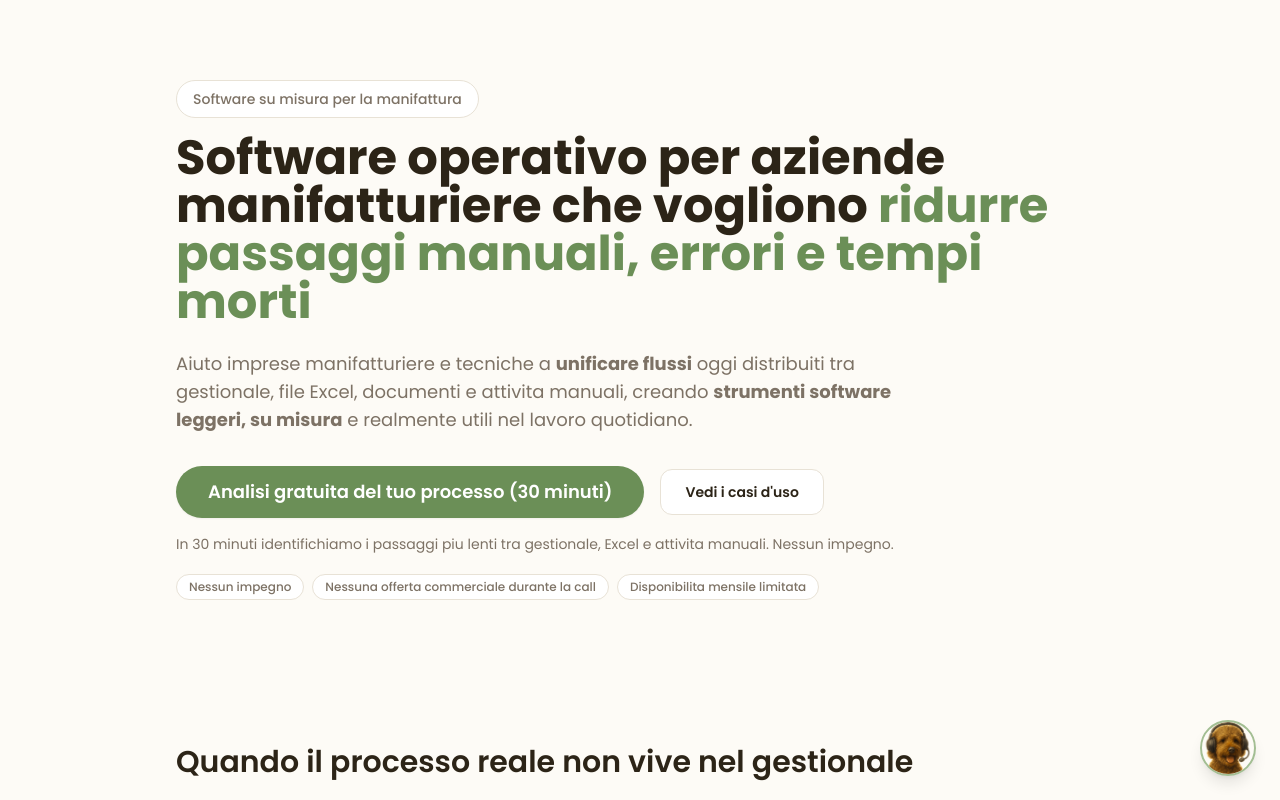
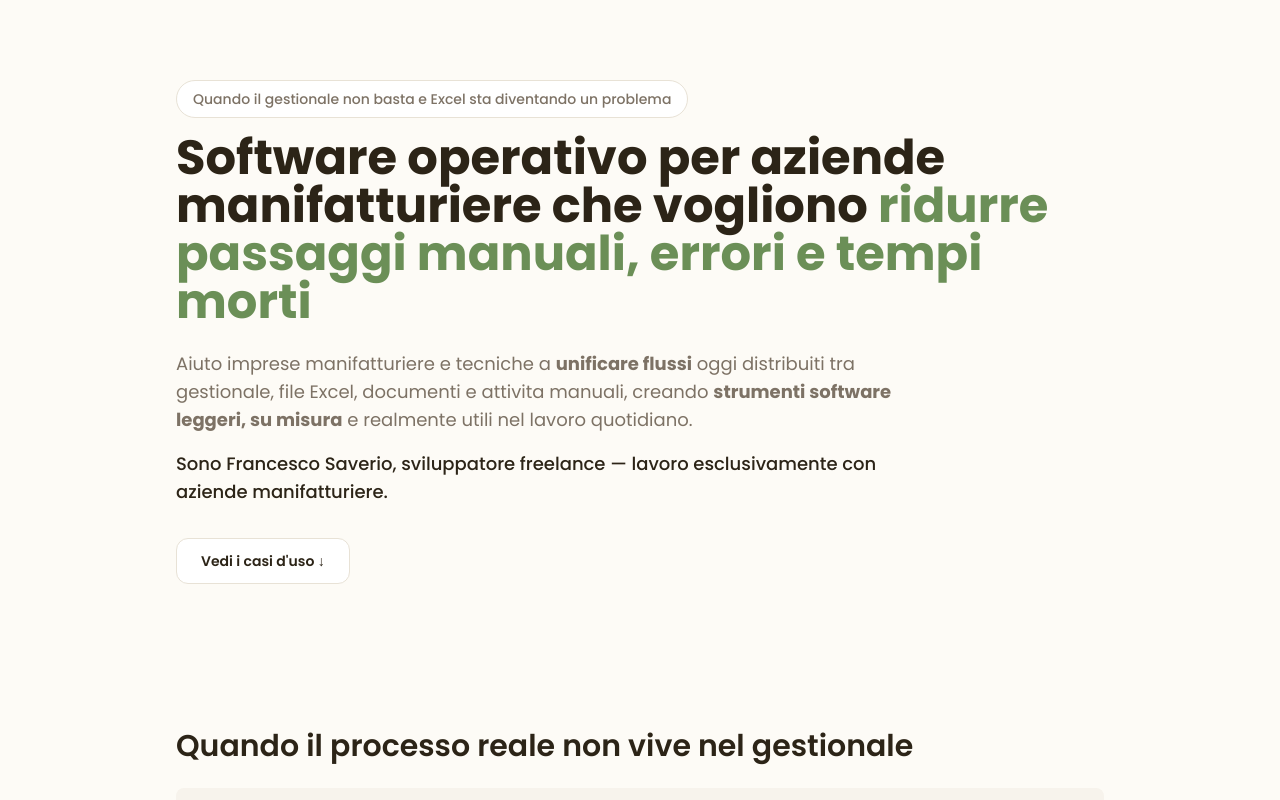
Before and after one commit to francemazzi/frasma, a Next.js app: page /manifattura in a window 1280 px wide. Shown: the top 800 px of the page. Built offline with nearby package versions, Linux system fonts and the light colour scheme.

Commit message:
feat: conditionally render ChatWidget based on route and update Manifattura page content for clarity and engagement

```diff
--- a/pages/_app.tsx
+++ b/pages/_app.tsx
@@ -2,6 +2,7 @@ import "../styles/globals.css";
 import type { AppProps } from "next/app";
 import { Poppins } from "next/font/google";
 import dynamic from "next/dynamic";
+import { useRouter } from "next/router";
 import { LanguageProvider } from "../lib/i18n/context";
 
 const poppins = Poppins({
@@ -16,12 +17,17 @@ const ChatWidget = dynamic(
   { ssr: false, loading: () => null }
 );
 
+const HIDE_CHAT_PATHS = ["/manifattura"];
+
 export default function App({ Component, pageProps }: AppProps) {
+  const router = useRouter();
+  const showChat = !HIDE_CHAT_PATHS.includes(router.pathname);
+
   return (
     <LanguageProvider>
       <div className={poppins.className}>
         <Component {...pageProps} />
-        <ChatWidget />
+        {showChat && <ChatWidget />}
       </div>
     </LanguageProvider>
   );
--- a/pages/manifattura.tsx
+++ b/pages/manifattura.tsx
@@ -71,7 +71,7 @@ const progetti = [
       <>Offerte lente e dipendenti da <strong>fogli Excel</strong> con formule difficili da mantenere.</>
     ),
     risultato: (
-      <><strong>Generazione guidata</strong> dei preventivi con dati centralizzati e <strong>tempi di risposta ridotti</strong>.</>
+      <><strong>Generazione guidata</strong> dei preventivi con dati centralizzati: <strong>da 2 giorni a 20 minuti</strong> per preventivo.</>
     ),
   },
   {
@@ -80,7 +80,7 @@ const progetti = [
       <>Avanzamenti <strong>non allineati</strong> tra ufficio tecnico, produzione e commerciale.</>
     ),
     risultato: (
-      <><strong>Vista unica</strong> sullo stato commessa, priorita chiare e passaggi tra reparti piu fluidi.</>
+      <><strong>Vista unica</strong> sullo stato commessa, priorita chiare e passaggi tra reparti piu fluidi. Circa <strong>8 ore risparmiate a settimana</strong> in allineamenti manuali.</>
     ),
   },
   {
@@ -89,7 +89,7 @@ const progetti = [
       <>Richieste materiali <strong>disperse tra mail e chat</strong>, con poca tracciabilita delle approvazioni.</>
     ),
     risultato: (
-      <><strong>Workflow strutturato</strong> delle richieste con storico decisioni e <strong>controllo stato in tempo reale</strong>.</>
+      <><strong>Workflow strutturato</strong> delle richieste con storico decisioni e controllo stato in tempo reale. <strong>Tempo di approvazione ridotto del 70%</strong>.</>
     ),
   },
 ];
@@ -97,33 +97,22 @@ const progetti = [
 type CtaVariantKey = "a" | "b" | "c";
 
 type CtaVariant = {
-  heroPrimary: string;
-  heroMicrocopy: string;
   finalPrimary: string;
   finalMicrocopy: string;
 };
 
 const ctaVariants: Record<CtaVariantKey, CtaVariant> = {
   a: {
-    heroPrimary: "Analisi gratuita del tuo processo (30 minuti)",
-    heroMicrocopy:
-      "In 30 minuti identifichiamo i passaggi piu lenti tra gestionale, Excel e attivita manuali. Nessun impegno.",
     finalPrimary: "Prenota analisi gratuita",
     finalMicrocopy:
       "Call di 30 minuti, concreta e senza vendita aggressiva: capiamo se e dove conviene intervenire.",
   },
   b: {
-    heroPrimary: "30 minuti per capire se puoi automatizzare",
-    heroMicrocopy:
-      "Sessione breve e pratica: analizziamo il tuo flusso e stimiamo priorita e impatto, senza impegno.",
     finalPrimary: "Blocca la tua call di 30 minuti",
     finalMicrocopy:
       "Nessun vincolo contrattuale: solo un confronto operativo sul tuo caso specifico.",
   },
   c: {
-    heroPrimary: "Ti mostro come migliorare il tuo flusso operativo",
-    heroMicrocopy:
-      "Partiamo dal tuo processo reale: evidenziamo attriti, colli di bottiglia e opportunita di automazione.",
     finalPrimary: "Richiedi analisi sul tuo caso",
     finalMicrocopy:
       "Condividi il contesto, ricevi una direzione chiara. Nessuna offerta commerciale durante la call.",
@@ -151,7 +140,7 @@ export default function ManifatturaPage() {
         {/* ── Hero ── */}
         <section className="section-farm pt-14 pb-16 sm:pt-20 sm:pb-20">
           <p className="mb-4 inline-flex rounded-full border border-farm-border bg-farm-surface px-4 py-2 text-sm font-medium text-farm-secondary">
-            Software su misura per la manifattura
+            Quando il gestionale non basta e Excel sta diventando un problema
           </p>
           <h1 className="max-w-4xl text-3xl font-bold leading-tight sm:text-5xl">
             Software operativo per aziende manifatturiere che vogliono{" "}
@@ -163,32 +152,17 @@ export default function ManifatturaPage() {
             manuali, creando <strong>strumenti software leggeri, su misura</strong> e realmente
             utili nel lavoro quotidiano.
           </p>
-          <div className="mt-8 flex flex-wrap items-center gap-4">
-            <Cal
-              textButton={activeCta.heroPrimary}
-              buttonType="default"
-            />
+          <p className="mt-4 max-w-3xl text-base font-medium text-farm-text sm:text-lg">
+            Sono Francesco Saverio, sviluppatore freelance &mdash; lavoro esclusivamente con aziende manifatturiere.
+          </p>
+          <div className="mt-8">
             <a
               href="#casi-uso"
               data-cta-id="hero-secondary-cases"
-              className="rounded-xl border border-farm-border bg-farm-surface px-6 py-3 text-sm font-semibold text-farm-text transition hover:border-sage hover:text-sage"
+              className="inline-flex rounded-xl border border-farm-border bg-farm-surface px-6 py-3 text-sm font-semibold text-farm-text transition hover:border-sage hover:text-sage"
             >
-              Vedi i casi d&apos;uso
+              Vedi i casi d&apos;uso &darr;
             </a>
-          </div>
-          <p className="mt-4 max-w-3xl text-sm text-farm-secondary">
-            {activeCta.heroMicrocopy}
-          </p>
-          <div className="mt-5 flex flex-wrap gap-2 text-xs font-medium text-farm-secondary">
-            <span className="rounded-full border border-farm-border bg-farm-surface px-3 py-1">
-              Nessun impegno
-            </span>
-            <span className="rounded-full border border-farm-border bg-farm-surface px-3 py-1">
-              Nessuna offerta commerciale durante la call
-            </span>
-            <span className="rounded-full border border-farm-border bg-farm-surface px-3 py-1">
-              Disponibilita mensile limitata
-            </span>
           </div>
         </section>
 
@@ -335,7 +309,7 @@ export default function ManifatturaPage() {
             <div className="relative mx-auto h-60 w-60 overflow-hidden rounded-2xl border border-farm-border bg-farm-panel lg:mx-0">
               <Image
                 src="/profilo_home.jpg"
-                alt="Francesco - consulente software per manifattura"
+                alt="Francesco Saverio - consulente software per manifattura"
                 fill
                 sizes="240px"
                 className="object-cover"
@@ -344,9 +318,10 @@ export default function ManifatturaPage() {
             <div>
               <h2 className="text-2xl font-semibold sm:text-3xl">Chi sono</h2>
               <p className="mt-4 text-farm-secondary leading-relaxed">
-                Sono uno <strong>sviluppatore software freelance</strong> e lavoro con aziende
-                manifatturiere e tecniche che vogliono rendere piu fluidi i
-                processi interni. Progetto <strong>soluzioni snelle, concrete</strong> e orientate
+                Mi chiamo <strong>Francesco Saverio</strong>, ho <strong>11 anni di esperienza</strong> nello
+                sviluppo software e una <strong>Laurea Magistrale in Scienze e Tecnologie Agrarie</strong>.
+                Lavoro come freelance con aziende manifatturiere e tecniche che vogliono rendere
+                piu fluidi i processi interni. Progetto <strong>soluzioni snelle, concrete</strong> e orientate
                 all&apos;operativita quotidiana, partendo sempre dal <strong>flusso reale</strong> di
                 chi usa il sistema.
               </p>
@@ -378,8 +353,8 @@ export default function ManifatturaPage() {
         </section>
 
         {/* ── CTA finale ── */}
-        <section id="contatti" className="section-farm py-16 sm:py-20">
-          <div className="rounded-2xl border border-farm-border bg-farm-panel p-8 text-center sm:p-10">
+        <section id="contatti" className="section-farm py-20 sm:py-28">
+          <div className="rounded-2xl border-2 border-sage/30 bg-farm-panel p-8 text-center sm:p-12">
             <h2 className="text-2xl font-semibold sm:text-3xl">
               Hai un processo che oggi sopravvive tra gestionale, Excel e
               passaggi manuali?
@@ -392,8 +367,7 @@ export default function ManifatturaPage() {
               {activeCta.finalMicrocopy}
             </p>
             <p className="mx-auto mt-3 max-w-2xl text-xs text-farm-secondary">
-              Esempio reale: aiutata una realta manifatturiera a <strong>eliminare i
-              preventivi manuali</strong> e ridurre tempi di risposta.
+              Esempio reale: aiutata una realta manifatturiera a <strong>ridurre i tempi di preventivazione da 2 giorni a 20 minuti</strong>.
             </p>
             <div className="mt-8 flex justify-center">
               <Cal
@@ -401,6 +375,17 @@ export default function ManifatturaPage() {
                 buttonType="default"
               />
             </div>
+            <div className="mt-5 flex flex-wrap justify-center gap-2 text-xs font-medium text-farm-secondary">
+              <span className="rounded-full border border-farm-border bg-farm-surface px-3 py-1">
+                Nessun impegno
+              </span>
+              <span className="rounded-full border border-farm-border bg-farm-surface px-3 py-1">
+                Nessuna offerta commerciale durante la call
+              </span>
+              <span className="rounded-full border border-farm-border bg-farm-surface px-3 py-1">
+                Disponibilita mensile limitata
+              </span>
+            </div>
           </div>
         </section>
       </main>
```
